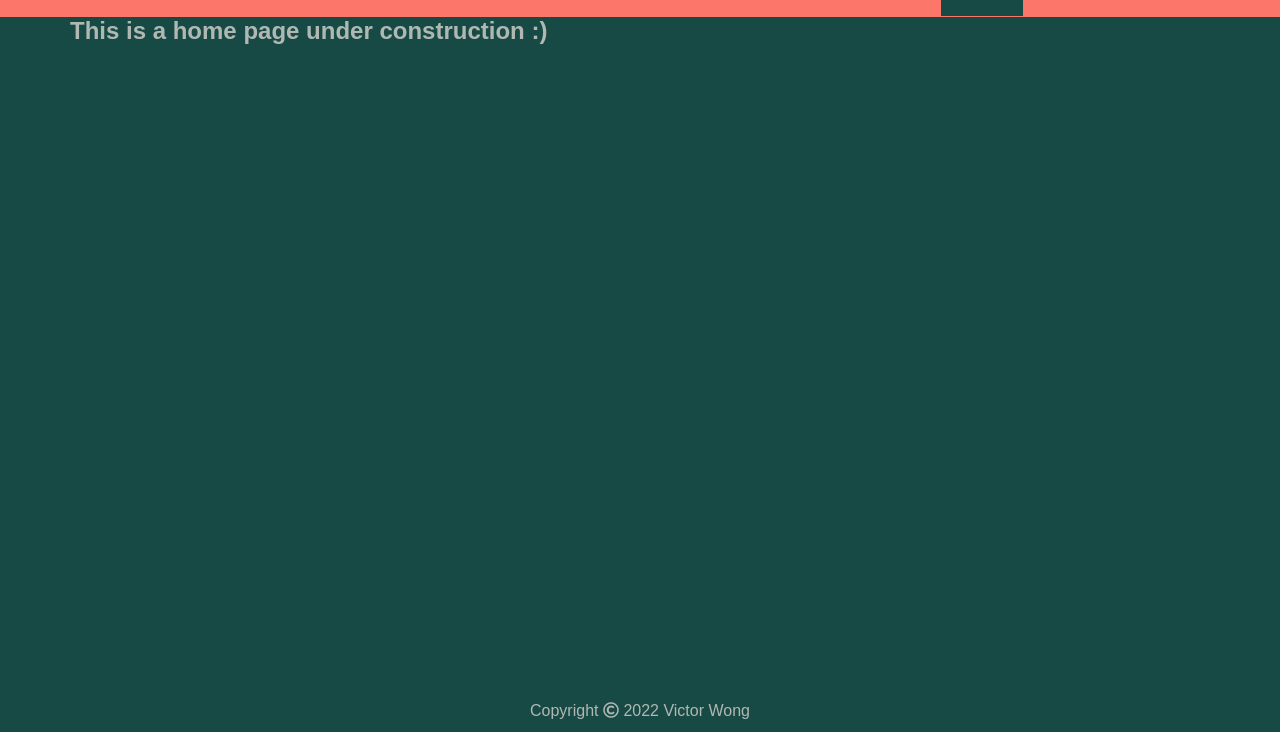
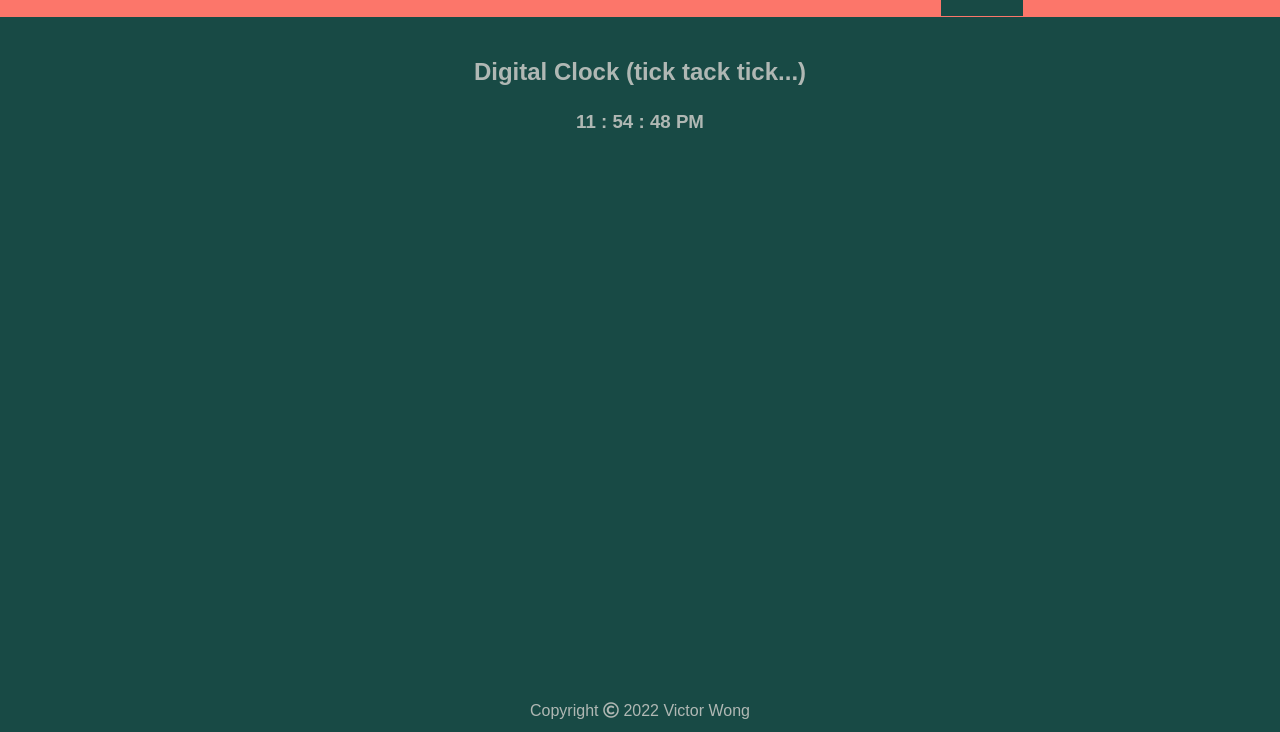
Before and after one commit to VictorKwong/mathQuiz, a plain HTML site: page index.html in a window 1280 px wide. Shown: the part 68-800 px from the top of the page. Drawn offline with nearby package versions, Linux system fonts and the light colour scheme; a web font is replaced by a local one.

Commit message:
Add homepage clock

```diff
--- a/index.html
+++ b/index.html
@@ -29,7 +29,11 @@
                 </div>
             </header>
                 <div class="wrapper">
-                    <h2>This is a home page under construction :)</h2>
+
+                    <div class="homeList">
+                        <h2>Digital Clock (tick tack tick...)</h2>
+                        <h3 id="javaClockDisplay"></h3>
+                    </div>
                 </div>
             </div>
         </div>
@@ -39,3 +43,9 @@
     </div>
 </body>
 </html>
+<!-- jQuery -->
+<script
+src="https://code.jquery.com/jquery-3.6.0.js"
+integrity="sha256-H+K7U5CnXl1h5ywQfKtSj8PCmoN9aaq30gDh27Xc0jk="
+crossorigin="anonymous"></script>
+<script src="js/scriptClock.js"></script>
--- /dev/null
+++ b/js/scriptClock.js
@@ -0,0 +1,33 @@
+const clockJava = {};
+
+clockJava.tick = function(){
+    let currentTimer = new Date();
+    let hour = currentTimer.getHours();
+    let minute = currentTimer.getMinutes();
+    let second = currentTimer.getSeconds();
+    let ampm = 'AM';
+    if(hour === 0){
+        hour = 12;
+    }
+    if(hour > 12){
+            hour = hour - 12;
+            ampm = 'PM';
+    }
+    let Sum = [hour,minute,second]
+        for(i = 0; i < Sum.length; i++){
+            if(Sum[i].toString().length === 1){
+                Sum[i] = '0' + Sum[i];
+            }
+        }
+    $(`#javaClockDisplay`).html(`${Sum[0]} : ${Sum[1]} : ${Sum[2]} ${ampm}`)
+    setTimeout(clockJava.tick, 1000);
+}
+
+clockJava.init = function(){
+    clockJava.tick();
+}
+
+$(document).ready(function(){
+    clockJava.init();
+
+});
--- a/styles/stylehome.css
+++ b/styles/stylehome.css
@@ -7,3 +7,9 @@ li{
     padding-bottom: 20px;
     border-radius: 15px 15px 0 0;
 }
+
+.homeList{
+    text-align: center;
+    margin-top: 30px;
+    line-height: 50px;
+}
--- a/styles/stylequiz.css
+++ b/styles/stylequiz.css
@@ -3,6 +3,7 @@
 .javaEndHUD{
     text-align: center;
     margin-top:30px;
+    line-height: 40px;
 }
 
 .javaStartHUD>p,
```
